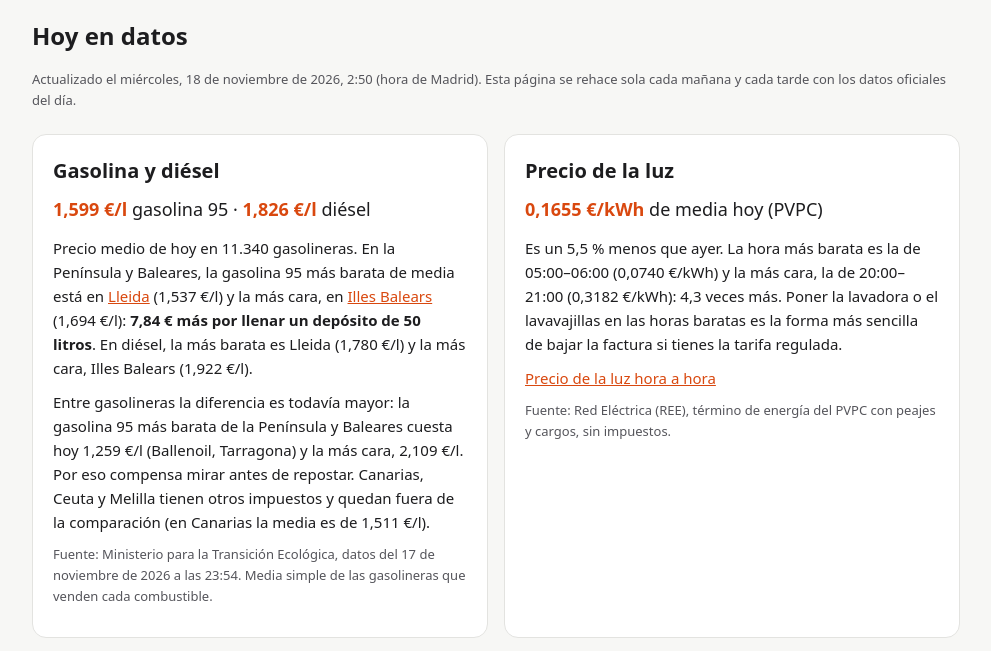
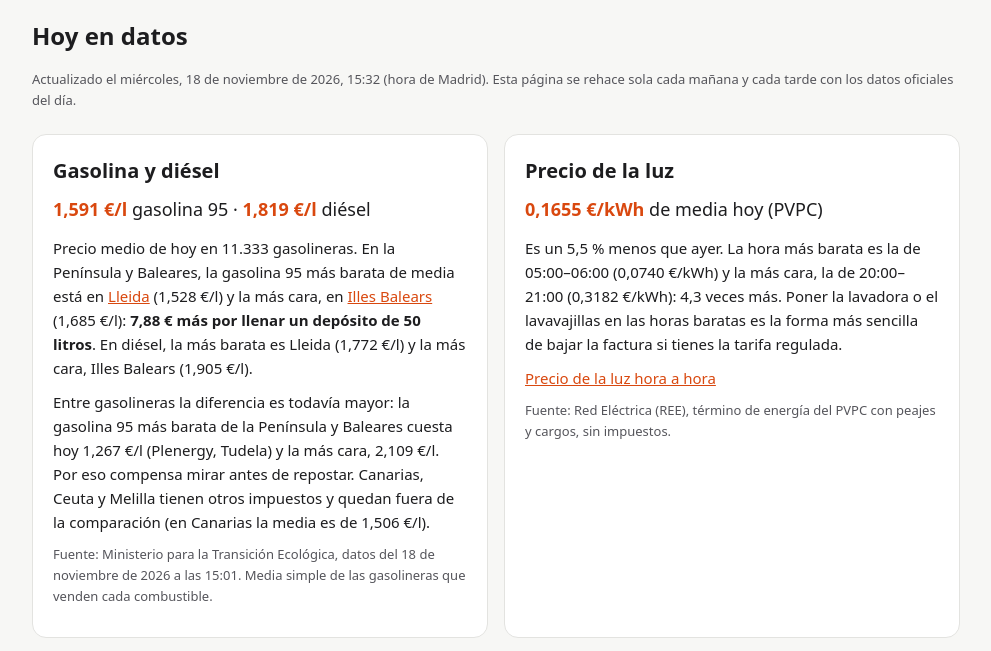
Before and after one commit to agomezve/iaencrudo-raiz, a plain HTML site: page index.html in a window 1280 px wide. Shown: the part 239-890 px from the top of the page, without its empty margins (144-1135 px from the left). Drawn offline with Linux system fonts and the light colour scheme.

Commit message:
Datos del día en la portada

```diff
--- a/index.html
+++ b/index.html
@@ -60,14 +60,14 @@ footer a{color:var(--sub)}
 
 <main>
 <h2 class="seccion">Hoy en datos</h2>
-<p class="actualizado">Actualizado el <time datetime="2026-11-18">miércoles, 18 de noviembre de 2026, 2:50</time> (hora de Madrid). Esta página se rehace sola cada mañana y cada tarde con los datos oficiales del día.</p>
+<p class="actualizado">Actualizado el <time datetime="2026-11-18">miércoles, 18 de noviembre de 2026, 15:32</time> (hora de Madrid). Esta página se rehace sola cada mañana y cada tarde con los datos oficiales del día.</p>
 <div class="datos">
 <section class="dato">
 <h2>Gasolina y diésel</h2>
-<p class="cifra"><strong>1,599 €/l</strong> gasolina 95 · <strong>1,826 €/l</strong> diésel</p>
-<p>Precio medio de hoy en 11.340 gasolineras. En la Península y Baleares, la gasolina 95 más barata de media está en <a href="https://repostabarato.iaencrudo.es/provincia/lleida">Lleida</a> (1,537 €/l) y la más cara, en <a href="https://repostabarato.iaencrudo.es/provincia/illes-balears">Illes Balears</a> (1,694 €/l): <strong>7,84 € más por llenar un depósito de 50 litros</strong>. En diésel, la más barata es Lleida (1,780 €/l) y la más cara, Illes Balears (1,922 €/l).</p>
-<p>Entre gasolineras la diferencia es todavía mayor: la gasolina 95 más barata de la Península y Baleares cuesta hoy 1,259 €/l (Ballenoil, Tarragona) y la más cara, 2,109 €/l. Por eso compensa mirar antes de repostar. Canarias, Ceuta y Melilla tienen otros impuestos y quedan fuera de la comparación (en Canarias la media es de 1,511 €/l).</p>
-<p class="fuente">Fuente: Ministerio para la Transición Ecológica, datos del 17 de noviembre de 2026 a las 23:54. Media simple de las gasolineras que venden cada combustible.</p>
+<p class="cifra"><strong>1,591 €/l</strong> gasolina 95 · <strong>1,819 €/l</strong> diésel</p>
+<p>Precio medio de hoy en 11.333 gasolineras. En la Península y Baleares, la gasolina 95 más barata de media está en <a href="https://repostabarato.iaencrudo.es/provincia/lleida">Lleida</a> (1,528 €/l) y la más cara, en <a href="https://repostabarato.iaencrudo.es/provincia/illes-balears">Illes Balears</a> (1,685 €/l): <strong>7,88 € más por llenar un depósito de 50 litros</strong>. En diésel, la más barata es Lleida (1,772 €/l) y la más cara, Illes Balears (1,905 €/l).</p>
+<p>Entre gasolineras la diferencia es todavía mayor: la gasolina 95 más barata de la Península y Baleares cuesta hoy 1,267 €/l (Plenergy, Tudela) y la más cara, 2,109 €/l. Por eso compensa mirar antes de repostar. Canarias, Ceuta y Melilla tienen otros impuestos y quedan fuera de la comparación (en Canarias la media es de 1,506 €/l).</p>
+<p class="fuente">Fuente: Ministerio para la Transición Ecológica, datos del 18 de noviembre de 2026 a las 15:01. Media simple de las gasolineras que venden cada combustible.</p>
 </section>
 <section class="dato">
 <h2>Precio de la luz</h2>
```
